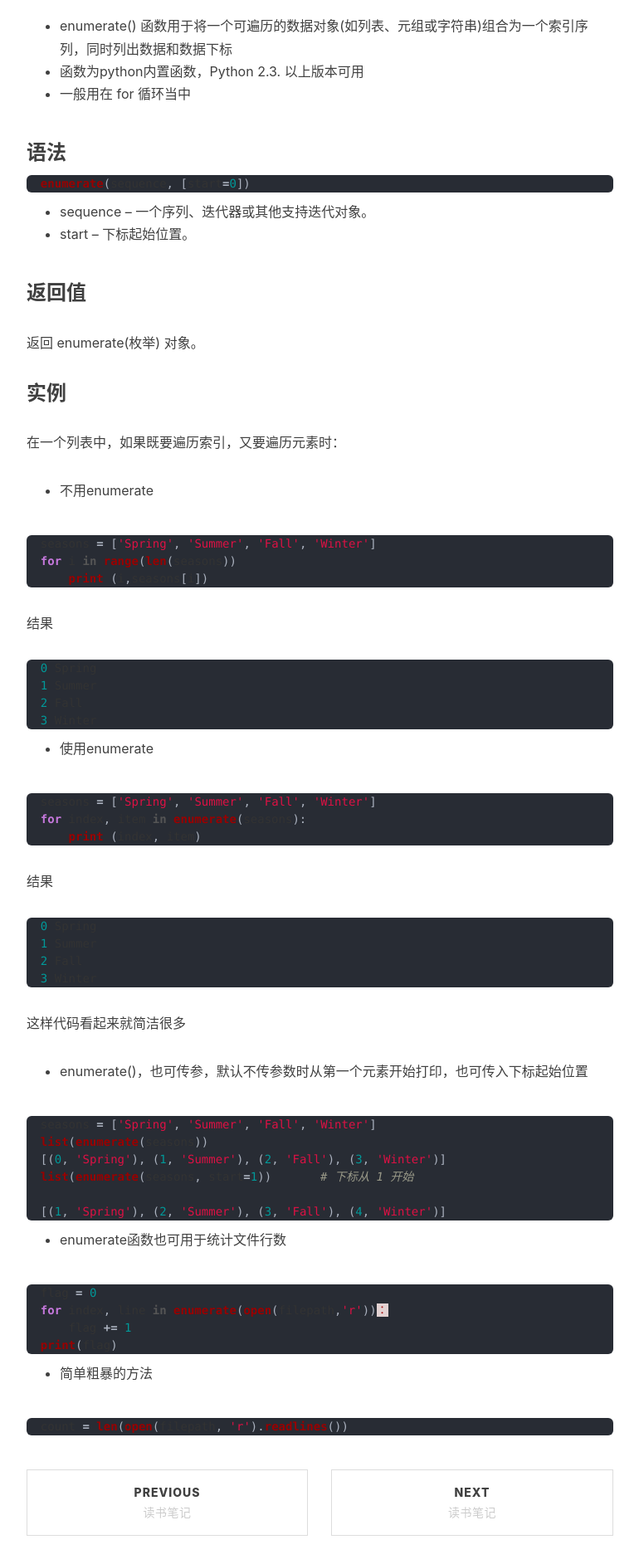
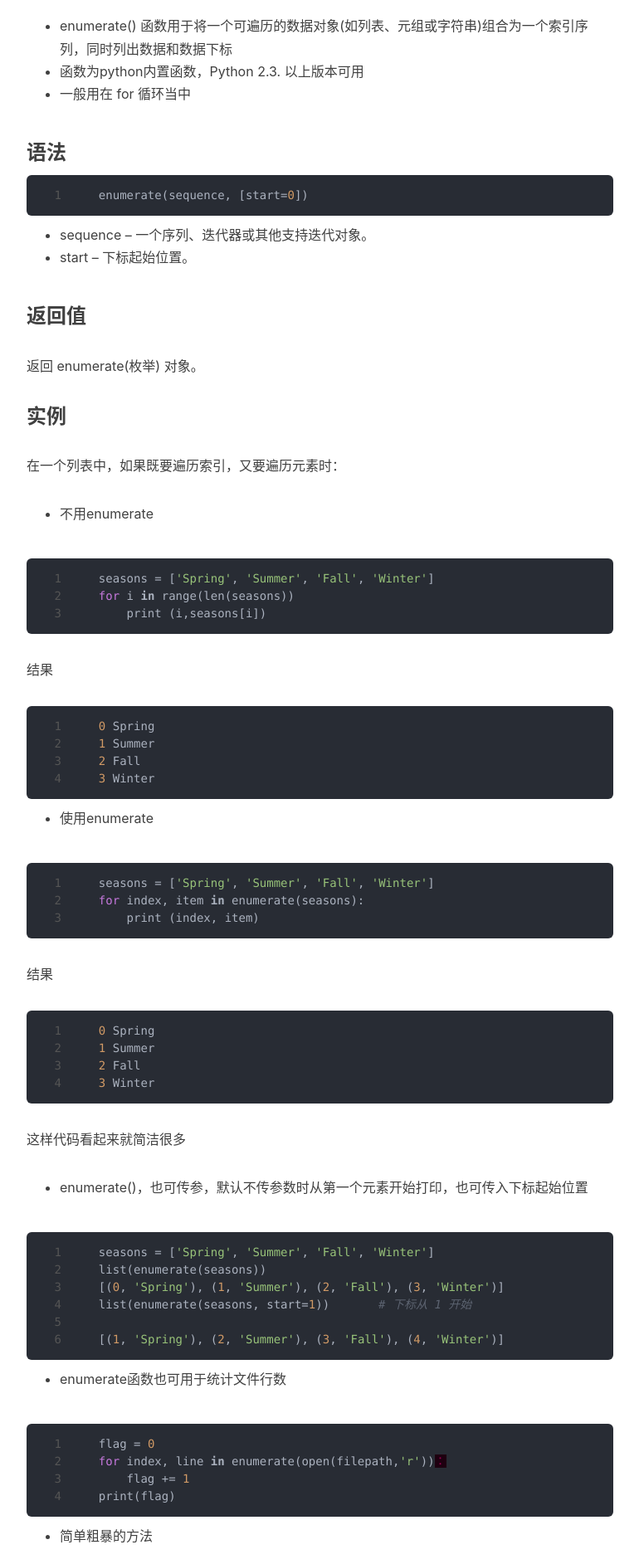
Before and after one commit to playboyzhang/playboyzhang.github.io, a Jekyll site: the page built from _posts/2018-10-04-python-enumerate.md, in a window 1280 px wide. Shown: the part 610-2495 px from the top of the page at 83% size, without its empty margins (233-1003 px from the left). Built offline with Jekyll 4.4.1, drawn with Linux system fonts in a browser that asks for light colours; nearby versions of some CDN libraries; comment, search, counter and statistics services are not loaded.

Commit message:
update css、less and delete syntax.css

```diff
--- a/_config.yml
+++ b/_config.yml
@@ -51,12 +51,12 @@ plugins: [jekyll-paginate]
 markdown: kramdown
 kramdown:
   input: GFM                         # use Github Flavored Markdown !important
-  # syntax_highlighter_opts:
-  #   span:
-  #     line_numbers: true
-  #   block:
-  #     line_numbers: flase
-  #     start_line: 1
+  syntax_highlighter_opts:
+    span:
+      line_numbers: true
+    block:
+      line_numbers: flase
+      start_line: 1
 
 
 
--- a/_includes/head.html
+++ b/_includes/head.html
@@ -51,8 +51,7 @@
     <!-- Custom CSS -->
     <link rel="stylesheet" href="{{ "/css/hux-blog.min.css" | prepend: site.baseurl }}">
 
-    <!-- Pygments Github CSS -->
-    <link rel="stylesheet" href="{{ "/css/syntax.css" | prepend: site.baseurl }}">
+
 
     <!-- Custom Fonts -->
     <!-- <link href="http://maxcdn.bootstrapcdn.com/font-awesome/4.3.0/css/font-awesome.min.css" rel="stylesheet" type="text/css"> -->
--- a/css/syntax.css
+++ /dev/null
@@ -1,84 +0,0 @@
-/* to make lines scroll instead of wrap */
-/* from http://stackoverflow.com/a/23393920 */
-
-.highlight pre code * {
-  white-space: PRE;    // this sets all children inside to nowrap
-}
-
-.highlight pre {
-  overflow-x: auto;       // this sets the scrolling in x
-}
-
-.highlight pre code {
-  white-space: pre;       // forces <code> to respect <pre> formatting
-}
-
-
-/*
- * GitHub style for Pygments syntax highlighter, for use with Jekyll
- * Courtesy of GitHub.com
- */
-
-.highlight pre, pre, .highlight .hll { background-color: #f8f8f8; border: 1px solid #ccc; padding: 6px 10px; border-radius: 3px; }
-.highlight .c { color: #999988; font-style: italic; }
-.highlight .err { color: #a61717; background-color: #e3d2d2; }
-.highlight .k { font-weight: bold; }
-.highlight .o { font-weight: bold; }
-.highlight .cm { color: #999988; font-style: italic; }
-.highlight .cp { color: #999999; font-weight: bold; }
-.highlight .c1 { color: #999988; font-style: italic; }
-.highlight .cs { color: #999999; font-weight: bold; font-style: italic; }
-.highlight .gd { color: #000000; background-color: #ffdddd; }
-.highlight .gd .x { color: #000000; background-color: #ffaaaa; }
-.highlight .ge { font-style: italic; }
-.highlight .gr { color: #aa0000; }
-.highlight .gh { color: #999999; }
-.highlight .gi { color: #000000; background-color: #ddffdd; }
-.highlight .gi .x { color: #000000; background-color: #aaffaa; }
-.highlight .go { color: #888888; }
-.highlight .gp { color: #555555; }
-.highlight .gs { font-weight: bold; }
-.highlight .gu { color: #800080; font-weight: bold; }
-.highlight .gt { color: #aa0000; }
-.highlight .kc { font-weight: bold; }
-.highlight .kd { font-weight: bold; }
-.highlight .kn { font-weight: bold; }
-.highlight .kp { font-weight: bold; }
-.highlight .kr { font-weight: bold; }
-.highlight .kt { color: #445588; font-weight: bold; }
-.highlight .m { color: #009999; }
-.highlight .s { color: #dd1144; }
-.highlight .n { color: #333333; }
-.highlight .na { color: teal; }
-.highlight .nb { color: #0086b3; }
-.highlight .nc { color: #445588; font-weight: bold; }
-.highlight .no { color: teal; }
-.highlight .ni { color: purple; }
-.highlight .ne { color: #990000; font-weight: bold; }
-.highlight .nf { color: #990000; font-weight: bold; }
-.highlight .nn { color: #555555; }
-.highlight .nt { color: navy; }
-.highlight .nv { color: teal; }
-.highlight .ow { font-weight: bold; }
-.highlight .w { color: #bbbbbb; }
-.highlight .mf { color: #009999; }
-.highlight .mh { color: #009999; }
-.highlight .mi { color: #009999; }
-.highlight .mo { color: #009999; }
-.highlight .sb { color: #dd1144; }
-.highlight .sc { color: #dd1144; }
-.highlight .sd { color: #dd1144; }
-.highlight .s2 { color: #dd1144; }
-.highlight .se { color: #dd1144; }
-.highlight .sh { color: #dd1144; }
-.highlight .si { color: #dd1144; }
-.highlight .sx { color: #dd1144; }
-.highlight .sr { color: #009926; }
-.highlight .s1 { color: #dd1144; }
-.highlight .ss { color: #990073; }
-.highlight .bp { color: #999999; }
-.highlight .vc { color: teal; }
-.highlight .vg { color: teal; }
-.highlight .vi { color: teal; }
-.highlight .il { color: #009999; }
-.highlight .gc { color: #999; background-color: #EAF2F5; }
--- a/less/highlight.less
+++ b/less/highlight.less
@@ -4,7 +4,7 @@
 .highlight,
 pre.highlight {
   background: #282c34;
-  color: #f8f8f2;
+  color: #abb2bf;
 }
 .highlight pre {
   background: #282c34;
@@ -209,7 +209,7 @@ pre.highlight {
   pre {
     font-size: 14px;
     line-height: 1.5;
-    color: #f8f8f2;
+    color: #555;
     background: transparent;
     border: 0;
     margin: 0;
```
Also changed, not shown: css/hux-blog.min.css.
